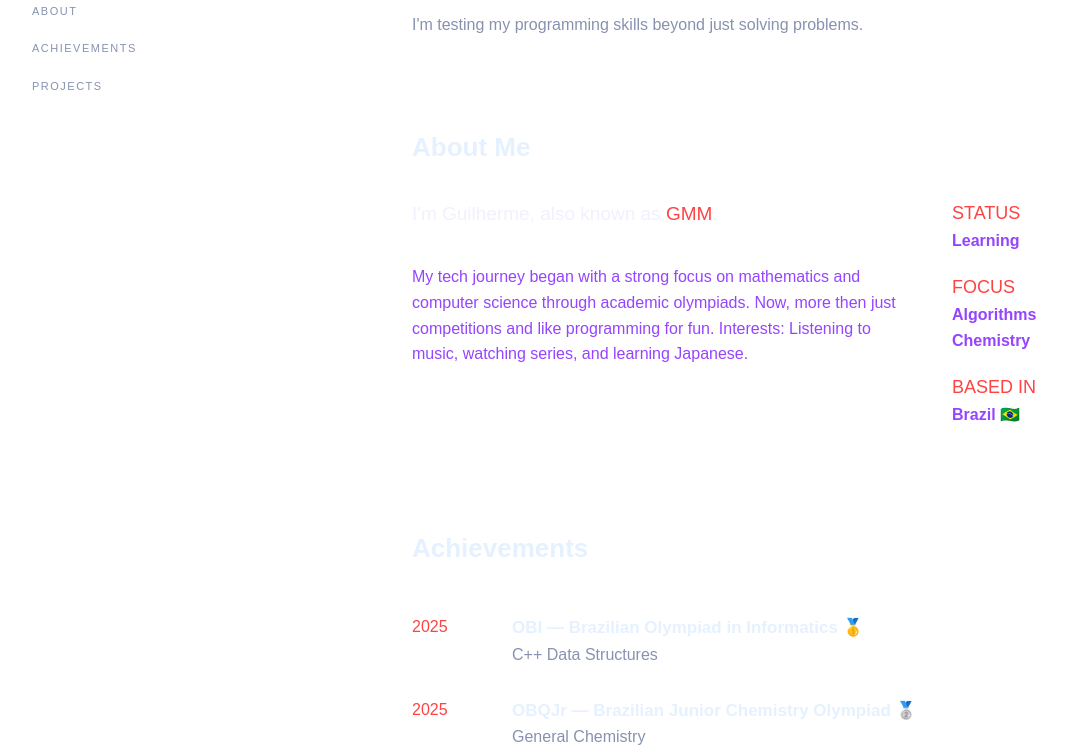
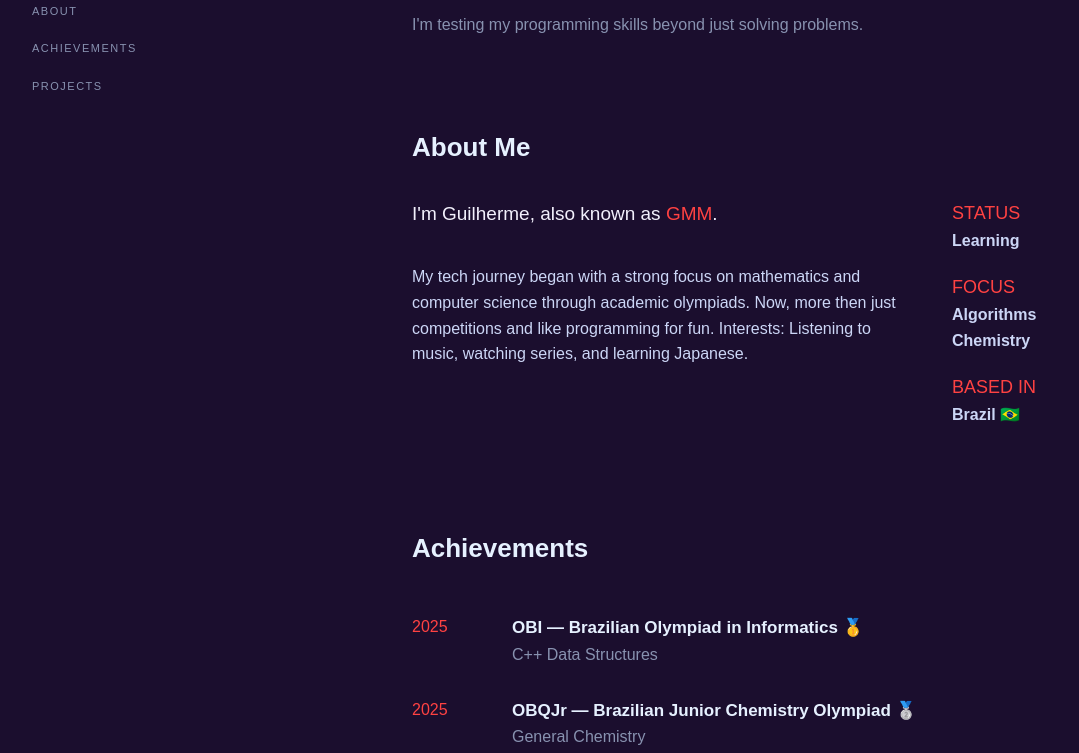
Before and after one commit to GuilhermeMartins-GMM/My-Site-Remastered-, a plain HTML site: page index.html in a window 1280 px wide. Shown: the part 351-1104 px from the top of the page, without its empty margins (28-1107 px from the left). Drawn offline with Linux system fonts and the light colour scheme.

Commit message:
Background

```diff
--- a/style.css
+++ b/style.css
@@ -10,14 +10,8 @@ html {
 }
 
 body {
-    background-color:linear-gradient(
-        0deg,
-        rgb(7, 141, 112) 0%,
-        rgb(255, 255, 255) 35%,
-        rgb(255, 255, 255) 65%,
-        rgb(61, 26, 121) 100%
-    );
-    color: rgb(149, 68, 255);
+    background-color:rgb(27, 14, 46);
+    color: rgb(204, 214, 246);
     line-height: 1.6;
     overflow-x: hidden;
 }
```
